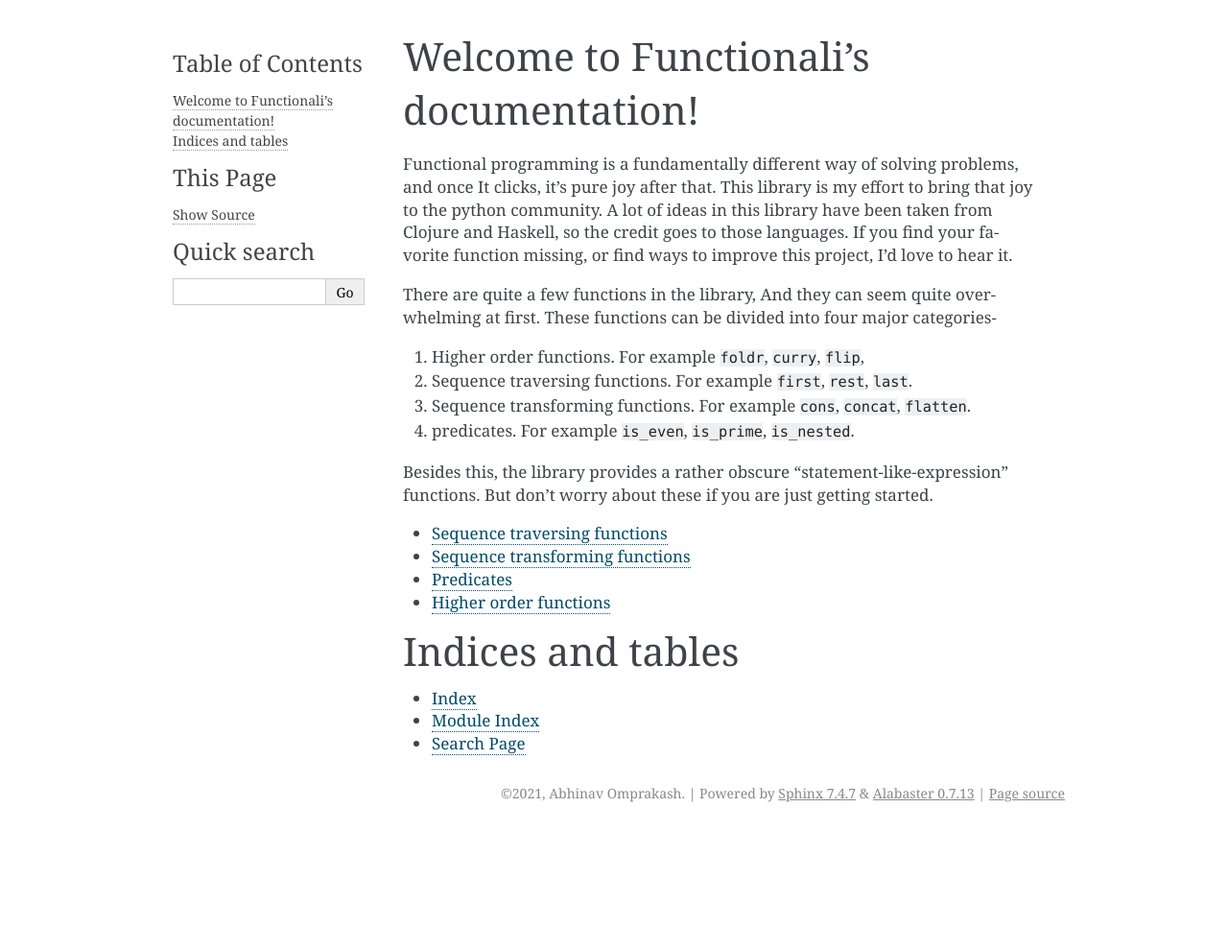
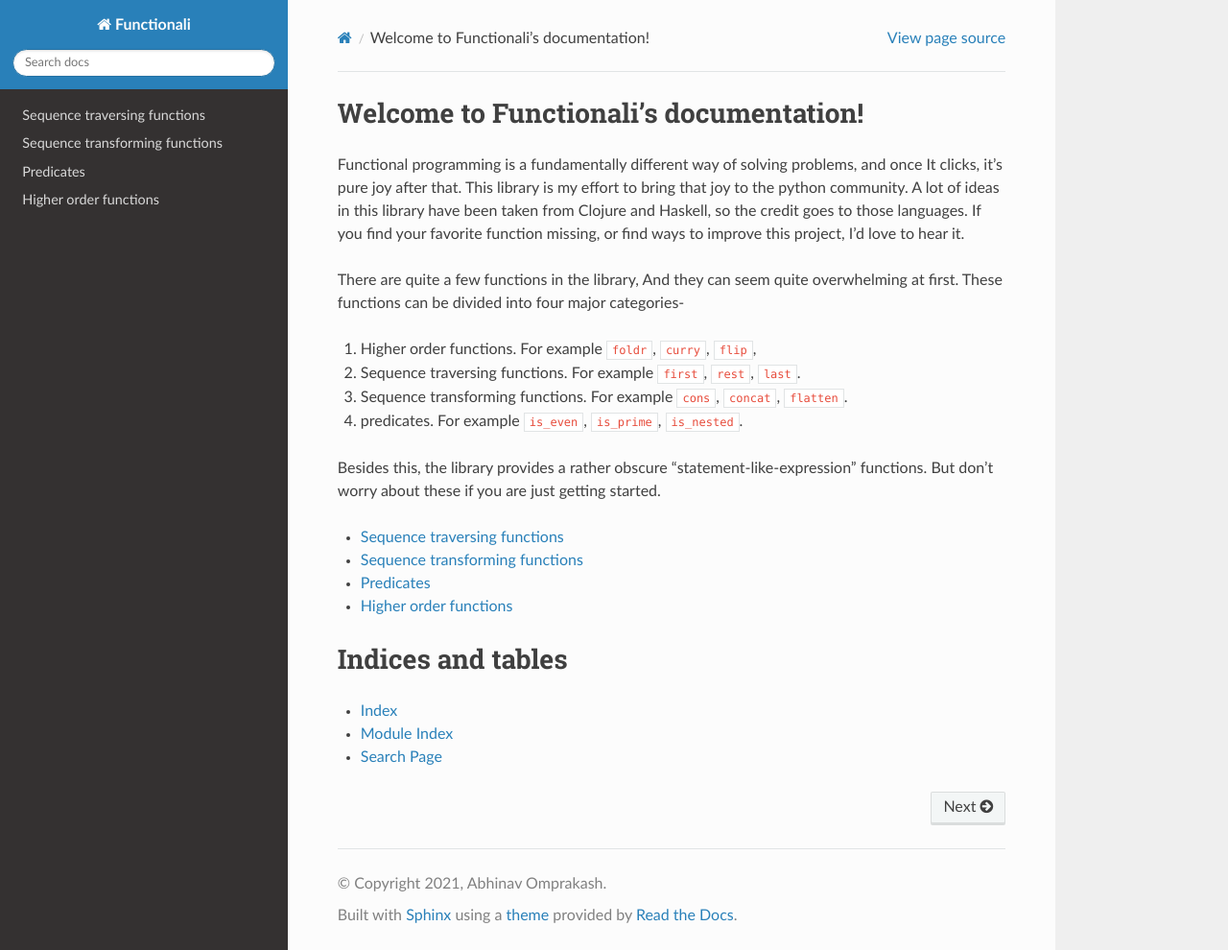
Before and after one commit to AbhinavOmprakash/functionali, a Sphinx documentation site: the page built from docs/index.rst, in a window 1280 px wide and 990 px high. Shown: the whole window at 96% size. Built offline with Sphinx 7.4.7 and the Read the Docs theme 2.0.0, drawn with Linux system fonts in a browser that asks for light colours.

Commit message:
changed doc theme

```diff
--- a/docs/conf.py
+++ b/docs/conf.py
@@ -31,7 +31,8 @@
 # Add any Sphinx extension module names here, as strings. They can be
 # extensions coming with Sphinx (named 'sphinx.ext.*') or your custom
 # ones.
-extensions = ["sphinx.ext.autodoc","sphinx.ext.autosummary"]
+import sphinx_rtd_theme
+extensions = ["sphinx.ext.autodoc","sphinx.ext.autosummary", "sphinx_rtd_theme",]
 
 # Add any paths that contain templates here, relative to this directory.
 templates_path = ["_templates"]
@@ -47,7 +48,7 @@
 # The theme to use for HTML and HTML Help pages.  See the documentation for
 # a list of builtin themes.
 #
-html_theme = "alabaster"
+html_theme = "sphinx_rtd_theme"
 
 # Add any paths that contain custom static files (such as style sheets) here,
 # relative to this directory. They are copied after the builtin static files,
--- a/docs/index.rst
+++ b/docs/index.rst
@@ -23,11 +23,8 @@
    :maxdepth: 2
 
    seq-traverse
-
    seq-transform
-
    predicates
-
    higher-order-functions
 
 
--- a/pyproject.toml
+++ b/pyproject.toml
@@ -6,6 +6,7 @@
 
 [tool.poetry.dependencies]
 python = "^3.8"
+sphinx-rtd-theme = "^0.5.2"
 
 
 [tool.poetry.dev-dependencies]
```
Also changed, not shown: 1 other file.
